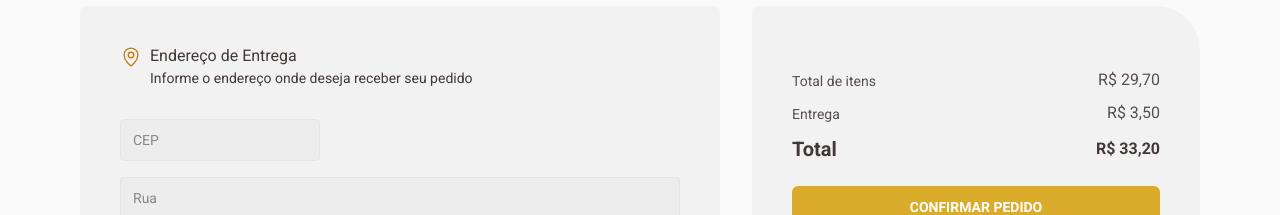
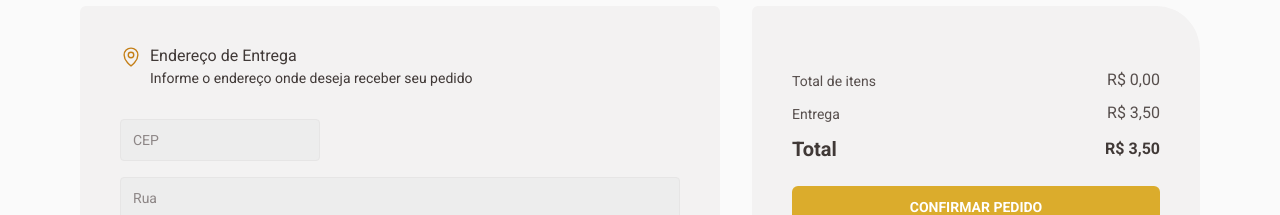
Before and after one commit to felipesouza91/ignite22-desafios, a React (Vite) app in the folder 02-coffer-delivery/: page /checkout in a window 1280 px wide. Shown: the part 180-395 px from the top of the page. Built offline with nearby package versions, Linux system fonts and the light colour scheme.

Commit message:
feat: update checkout

```diff
--- a/02-coffer-delivery/src/components/QuantityInput/index.tsx
+++ b/02-coffer-delivery/src/components/QuantityInput/index.tsx
@@ -17,7 +17,9 @@ const QuantityInput: React.FC<QuantityInputProps> = ({
   }
 
   function handleMinus() {
-    updateQuantity(Number(value) - 1);
+    if (value! != 1) {
+      updateQuantity(Number(value) - 1);
+    }
   }
 
   return (
--- a/02-coffer-delivery/src/context/CartContext.tsx
+++ b/02-coffer-delivery/src/context/CartContext.tsx
@@ -36,7 +36,7 @@ const CarContextProvider: React.FC<CarContextProviderProps> = ({
     );
     if (cofferExists >= 0) {
       const newData = carItens.map((item) => {
-        if (item.coffee.id === data.coffee.id) {
+        if (item.coffee.id === data.coffee.id && item.quantity != 0) {
           return {
             ...item,
             quantity: item.quantity + data.quantity,
@@ -50,9 +50,6 @@ const CarContextProvider: React.FC<CarContextProviderProps> = ({
     }
   }
   console.log(carItens);
-  function updatePlusQuantity() {}
-  function updateMinusQuantity() {}
-
   return (
     <CarContext.Provider value={{ carItens, addItemToCar }}>
       {children}
--- a/02-coffer-delivery/src/pages/Checkout/ProductCard/index.tsx
+++ b/02-coffer-delivery/src/pages/Checkout/ProductCard/index.tsx
@@ -23,8 +23,6 @@ const ProductCard: React.FC<ProductCartProps> = ({ data }) => {
   const { addItemToCar } = useContext(CarContext);
 
   function handleUpdateQuantity(value: number) {
-    console.log(value);
-    console.log(data.quantity);
     setQuantity(value);
     addItemToCar({
       coffee: data.coffee,
--- a/02-coffer-delivery/src/pages/Checkout/index.tsx
+++ b/02-coffer-delivery/src/pages/Checkout/index.tsx
@@ -36,6 +36,12 @@ import {
 
 const Checkout: React.FC = () => {
   const { carItens } = useContext(CarContext);
+  const totalProductValue = carItens.reduce(
+    (total, item) => (total += item.coffee.price * item.quantity),
+    0
+  );
+  const deliveryPrice = 3.5;
+  const totalCheckout = totalProductValue + deliveryPrice;
   return (
     <CheckoutContainer>
       <CheckoutInfos>
@@ -99,15 +105,30 @@ const Checkout: React.FC = () => {
           <PricesDescription>
             <TotalItemValueText>
               <span>Total de itens</span>
-              <span>R$ 29,70</span>
+              <span>
+                {Intl.NumberFormat('pt-br', {
+                  currency: 'BRL',
+                  style: 'currency',
+                }).format(totalProductValue)}
+              </span>
             </TotalItemValueText>
             <DeliveryValueText>
               <span>Entrega</span>
-              <span>R$ 3,50</span>
+              <span>
+                {Intl.NumberFormat('pt-br', {
+                  currency: 'BRL',
+                  style: 'currency',
+                }).format(deliveryPrice)}
+              </span>
             </DeliveryValueText>
             <TotalText>
               <span>Total</span>
-              <span>R$ 33,20</span>
+              <span>
+                {Intl.NumberFormat('pt-br', {
+                  currency: 'BRL',
+                  style: 'currency',
+                }).format(totalCheckout)}
+              </span>
             </TotalText>
           </PricesDescription>
           <Button>CONFIRMAR PEDIDO</Button>
```
